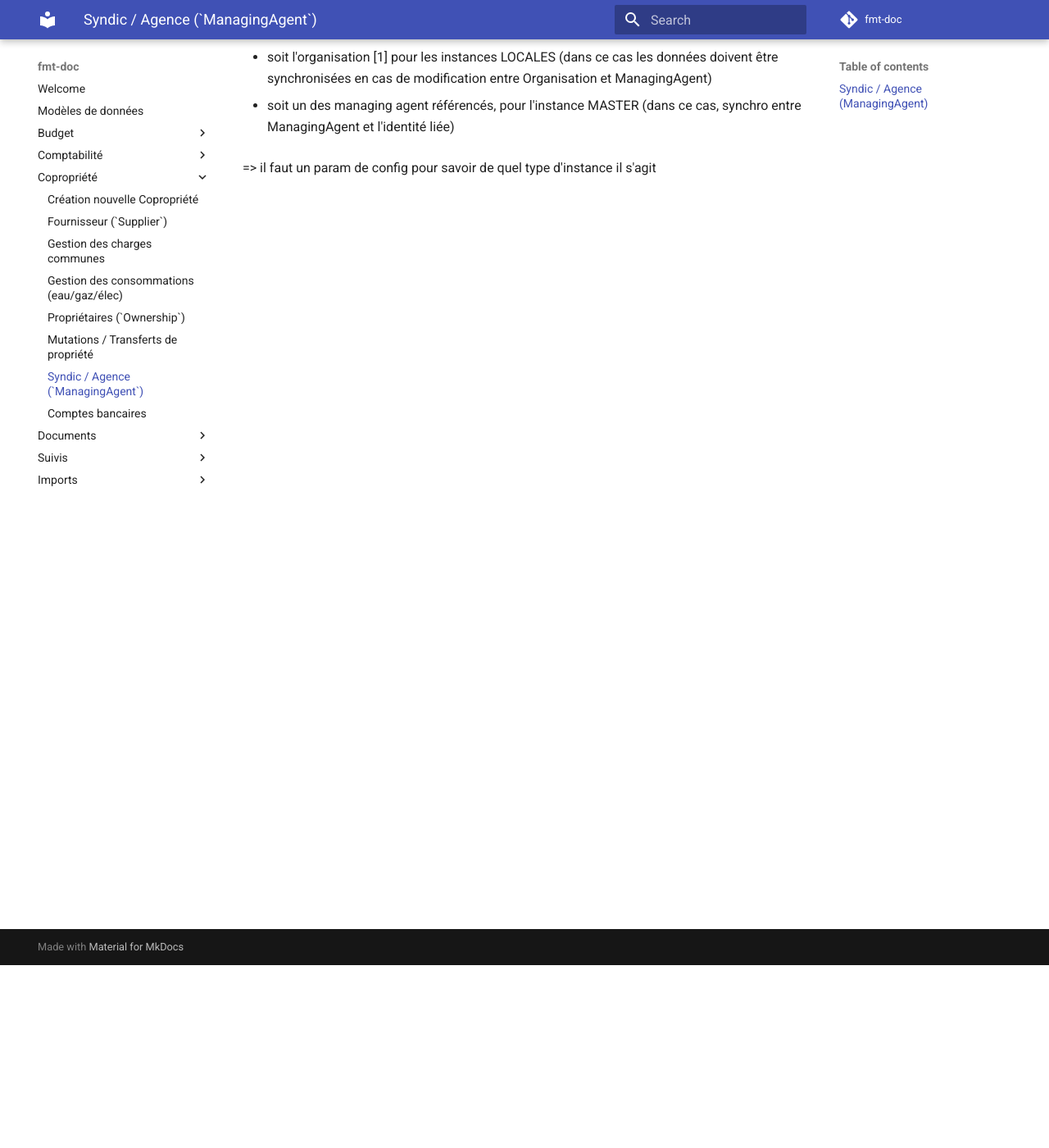
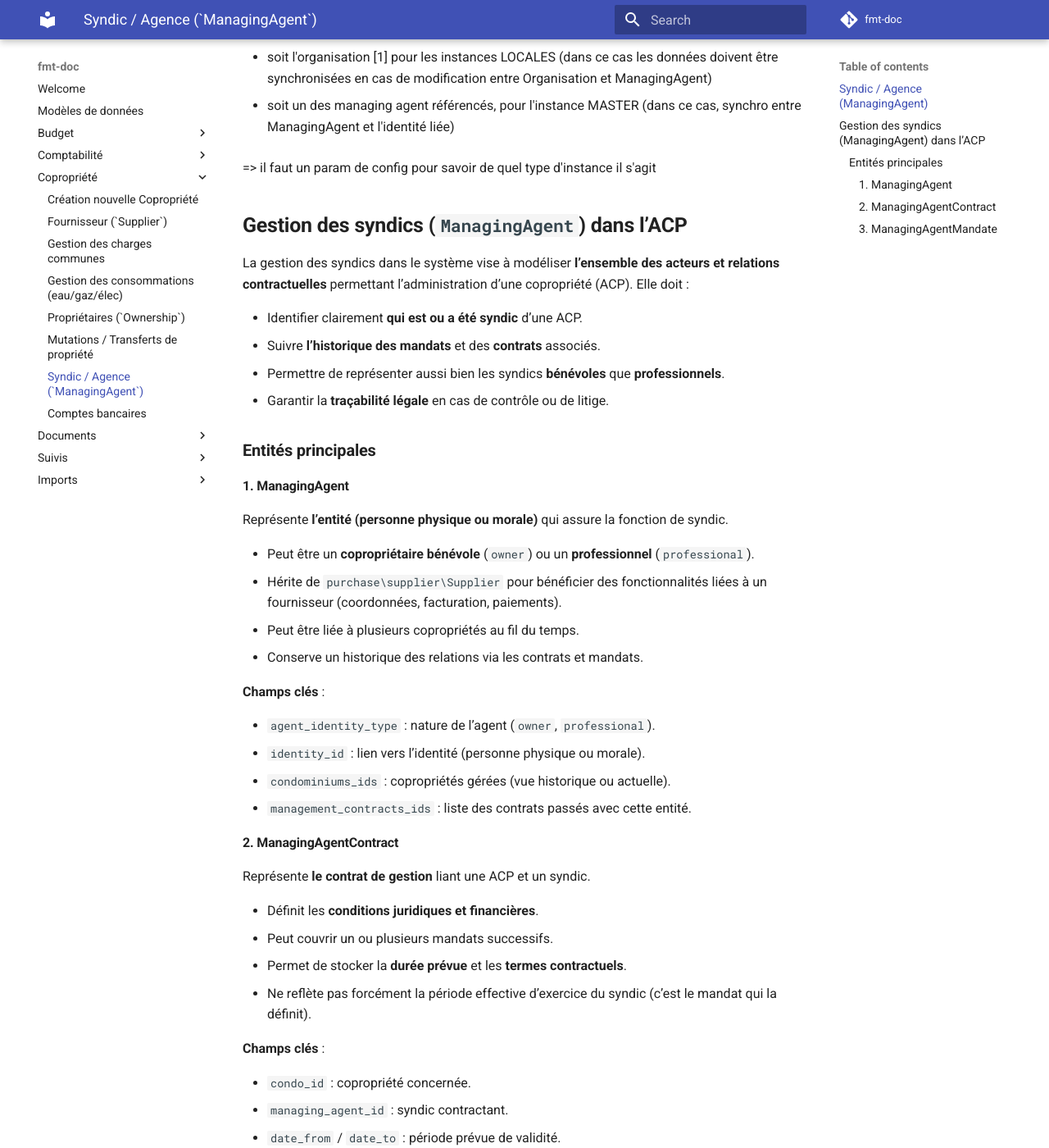
Before and after one commit to fmt-saas/fmt-doc, an MkDocs documentation site: the page built from docs/copropriete/syndic-agence-managingagent.md, in a window 1280 px wide and 1400 px high, scrolled down 223 px. Shown: the whole window at 82% size. Built offline with MkDocs 1.6.1 and Material for MkDocs 9.7.7, drawn with Linux system fonts in a browser that asks for light colours; comment, search, counter and statistics services are not loaded; some of the changed text lies outside the part shown.

Commit message:
Add managing agent details

```diff
--- a/docs/copropriete/syndic-agence-managingagent.md
+++ b/docs/copropriete/syndic-agence-managingagent.md
@@ -9,3 +9,78 @@ Le managing agent est :
   (dans ce cas, synchro entre ManagingAgent et l'identité liée)
 
 => il faut un param de config pour savoir de quel type d'instance il s'agit
+
+## **Gestion des syndics (`ManagingAgent`) dans l’ACP**
+
+La gestion des syndics dans le système vise à modéliser **l’ensemble des acteurs et relations contractuelles** permettant l’administration d’une copropriété (ACP).
+ Elle doit :
+
+- Identifier clairement **qui est ou a été syndic** d’une ACP.
+- Suivre **l’historique des mandats** et des **contrats** associés.
+- Permettre de représenter aussi bien les syndics **bénévoles** que **professionnels**.
+- Garantir la **traçabilité légale** en cas de contrôle ou de litige.
+
+
+
+
+
+### **Entités principales**
+
+
+
+#### 1. ManagingAgent
+
+Représente **l’entité (personne physique ou morale)** qui assure la fonction de syndic.
+
+- Peut être un **copropriétaire bénévole** (`owner`) ou un **professionnel** (`professional`).
+- Hérite de `purchase\supplier\Supplier` pour bénéficier des fonctionnalités liées à un fournisseur (coordonnées, facturation, paiements).
+- Peut être liée à plusieurs copropriétés au fil du temps.
+- Conserve un historique des relations via les contrats et mandats.
+
+**Champs clés** :
+
+- `agent_identity_type` : nature de l’agent (`owner`, `professional`).
+- `identity_id` : lien vers l’identité (personne physique ou morale).
+- `condominiums_ids` : copropriétés gérées (vue historique ou actuelle).
+- `management_contracts_ids` : liste des contrats passés avec cette entité.
+
+
+
+#### 2. ManagingAgentContract
+
+Représente **le contrat de gestion** liant une ACP et un syndic.
+
+- Définit les **conditions juridiques et financières**.
+- Peut couvrir un ou plusieurs mandats successifs.
+- Permet de stocker la **durée prévue** et les **termes contractuels**.
+- Ne reflète pas forcément la période effective d’exercice du syndic (c’est le mandat qui la définit).
+
+**Champs clés** :
+
+- `condo_id` : copropriété concernée.
+- `managing_agent_id` : syndic contractant.
+- `date_from` / `date_to` : période prévue de validité.
+- `indexation_rate` : taux d’indexation annuel.
+- `max_duration` : durée maximale prévue par contrat.
+- `is_active` : état actuel du contrat.
+
+
+
+#### 3. ManagingAgentMandate
+
+Représente **la nomination effective** du syndic par une décision de l’AG ou du juge.
+
+- Définit **la période réelle** pendant laquelle le syndic exerce.
+- Permet de préciser **le mode de nomination** (`elected`, `court_appointed`, `provisional`).
+- Peut être lié à un contrat existant, ou fonctionner sans (cas d’un syndic bénévole sans convention écrite).
+- Inclut le **motif de fin** (`termination_reason`) et la date de fin réelle.
+
+**Champs clés** :
+
+- `condo_id` : copropriété concernée.
+- `managing_agent_id` : syndic nommé.
+- `contract_id` : contrat associé (optionnel).
+- `date_from` / `date_to` : début et fin du mandat.
+- `appointment_type` : mode de nomination.
+- `termination_reason` : cause de fin du mandat.
+- `is_active` : statut actuel du mandat.
```
